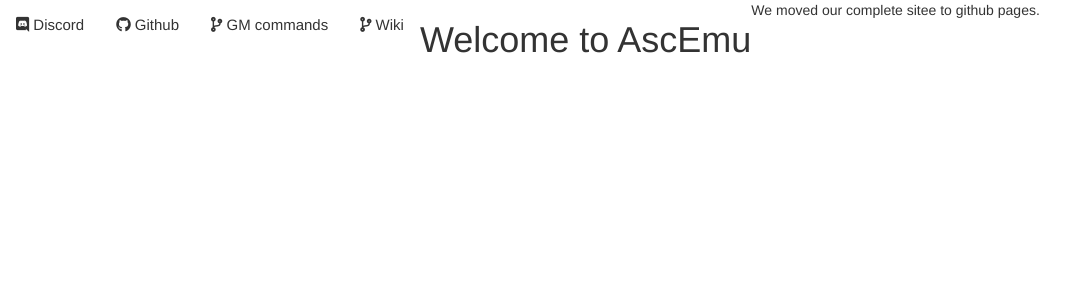
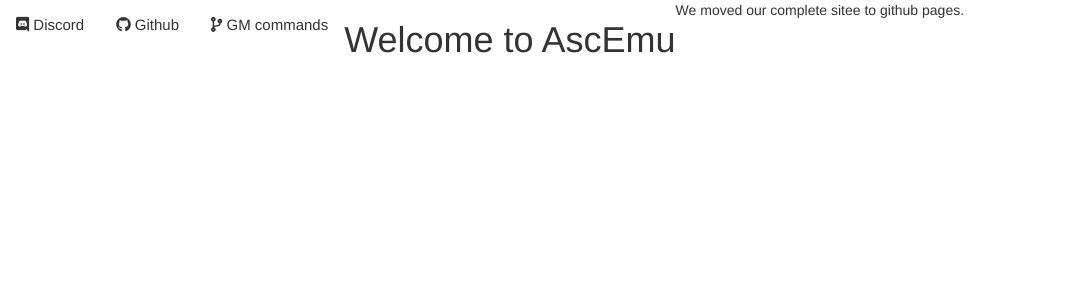
Before and after one commit to schnek/AEsite, a Jekyll site: the page built from index.md, in a window 1280 px wide. Shown: the top 300 px of the page, without its empty margins (0-1083 px from the left). Built offline with Jekyll 4.4.1, drawn with Linux system fonts in a browser that asks for light colours; nearby versions of some CDN libraries; a script that is not in the unit is left out.

Commit message:
Revert "Update default.html"
This reverts commit c6c9f6c8f9b690952cffa088c1899c0dc1431027.

```diff
--- a/_layouts/default.html
+++ b/_layouts/default.html
@@ -32,14 +32,16 @@
 </head>
 
 <body>
+    <div class="wrapper">
         <div id="content">
             <div class="topnav">
-            <a target="_blank" href="https://ascemu.github.io/Wiki"><i class="fas fa-code-branch"></i> Wiki</a>
                 <a target="_blank" href="https://ascemu.github.io/Wiki/docs/commands/commands"><i class="fas fa-code-branch"></i> GM commands</a>
                 <a target="_blank" href="https://github.com/AscEmu/AscEmu"><i class="fab fa-github"></i> Github</a>
                 <a target="_blank" href="https://discordapp.com/invite/CBdgrh7"><i class="fab fa-discord"></i> Discord</a>
             </div>
             {{ content }}
         </div>
+    </div>
+
 </body>
 </html>
```
Lines whose indentation alone changed are shown as unchanged.
